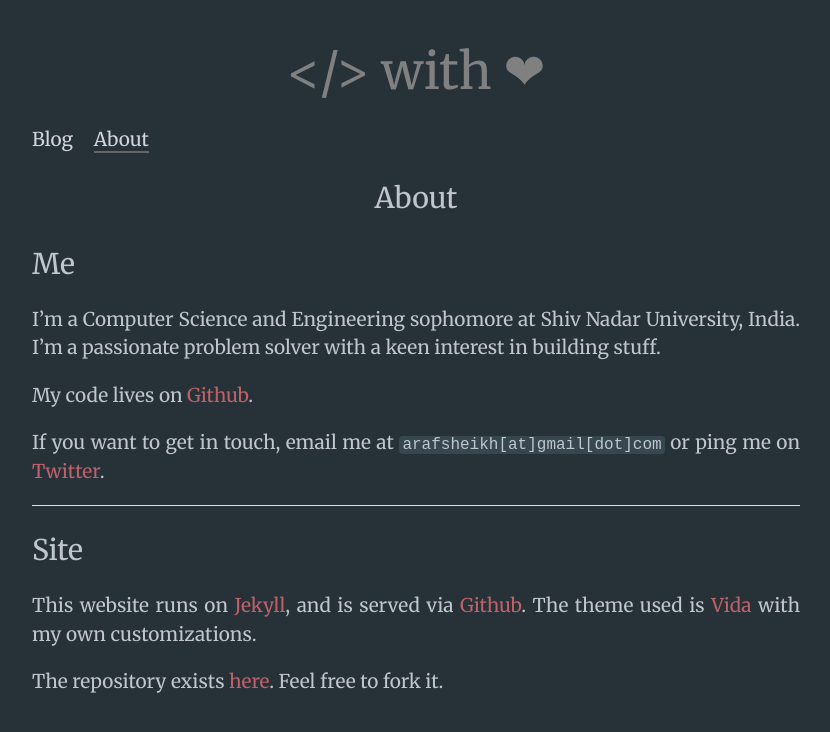
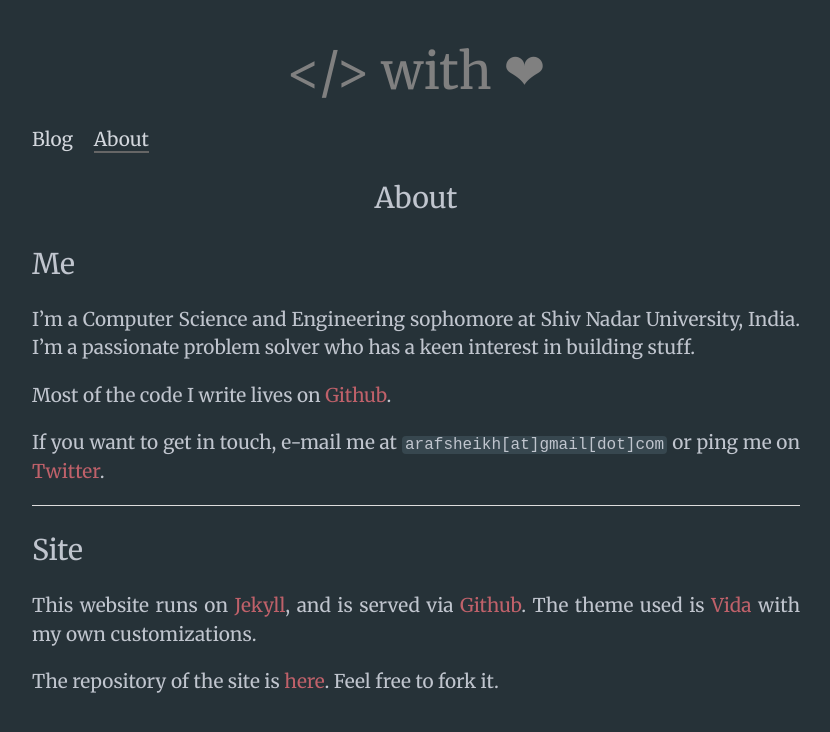
Before and after one commit to arafsheikh/arafsheikh.github.io, a Jekyll site: the page built from about.md, in a window 1280 px wide. Shown: the top 732 px of the page, without its empty margins (224-1054 px from the left). Built offline with Jekyll 4.4.1, drawn with Linux system fonts in a browser that asks for light colours; Markdown is read by kramdown in place of the engine named in the settings.

Commit message:
Update about.md

```diff
--- a/about.md
+++ b/about.md
@@ -6,11 +6,11 @@ permalink: /about/
 
 ## Me
 
-I'm a Computer Science and Engineering sophomore at Shiv Nadar University, India. I'm a passionate problem solver with a keen interest in building stuff.
+I'm a Computer Science and Engineering sophomore at Shiv Nadar University, India. I'm a passionate problem solver who has a keen interest in building stuff.
 
-My code lives on [Github](https://www.github.com/arafsheikh).
+Most of the code I write lives on [Github](https://www.github.com/arafsheikh).
 
-If you want to get in touch, email me at `arafsheikh[at]gmail[dot]com` or ping me on [Twitter](https://twitter.com/arafsheikh).
+If you want to get in touch, e-mail me at `arafsheikh[at]gmail[dot]com` or ping me on [Twitter](https://twitter.com/arafsheikh).
 
 -----------------------
 
@@ -18,4 +18,4 @@ If you want to get in touch, email me at `arafsheikh[at]gmail[dot]com` or ping m
 
 This website runs on [Jekyll](http://jekyllrb.com/), and is served via [Github](https://github.com/). The theme used is [Vida](https://github.com/syaning/vida) with my own customizations.
 
-The repository exists [here](https://github.com/arafsheikh/arafsheikh.github.io). Feel free to fork it.
+The repository of the site is [here](https://github.com/arafsheikh/arafsheikh.github.io). Feel free to fork it.
```
